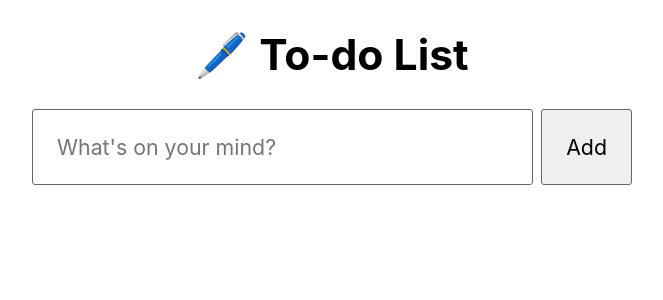
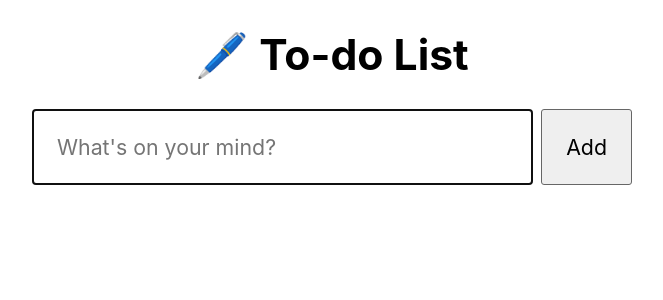
Before and after one commit to creativehims/react-todo-list, a React (Create React App) app: page / in a window 1280 px wide. Shown: the top 300 px of the page, without its empty margins (308-971 px from the left). Built offline with nearby package versions, Linux system fonts and the light colour scheme.

Commit message:
moved cursor to the end of term on edit

```diff
--- a/src/ThoughtForm.jsx
+++ b/src/ThoughtForm.jsx
@@ -1,8 +1,14 @@
-import React from 'react';
+import React, { useEffect, useRef } from 'react';
 import { useGlobalContext } from './context';
 
 const ThoughtForm = () => {
   const { handleSubmit, thought, setThought } = useGlobalContext();
+  const searchVal = useRef(null);
+
+  useEffect(() => {
+    searchVal.current.focus();
+    searchVal.current.selectionStart = searchVal.current.value.length;
+  }, [thought]);
 
   return (
     <form className="AddThoughtForm" onSubmit={(e) => handleSubmit(e)}>
@@ -12,6 +18,7 @@ const ThoughtForm = () => {
         placeholder="What's on your mind?"
         value={thought}
         onChange={(e) => setThought(e.target.value)}
+        ref={searchVal}
       />
       <input type="submit" value="Add" />
     </form>
--- a/src/context.js
+++ b/src/context.js
@@ -25,7 +25,6 @@ const AppProvider = ({ children }) => {
 
   const editThought = (idToEdit) => {
     const listItem = thoughts.find((item) => item.id === idToEdit);
-    console.log(listItem);
     setThought(listItem.title);
     setIsEditing(true);
     setEditId(idToEdit);
```
